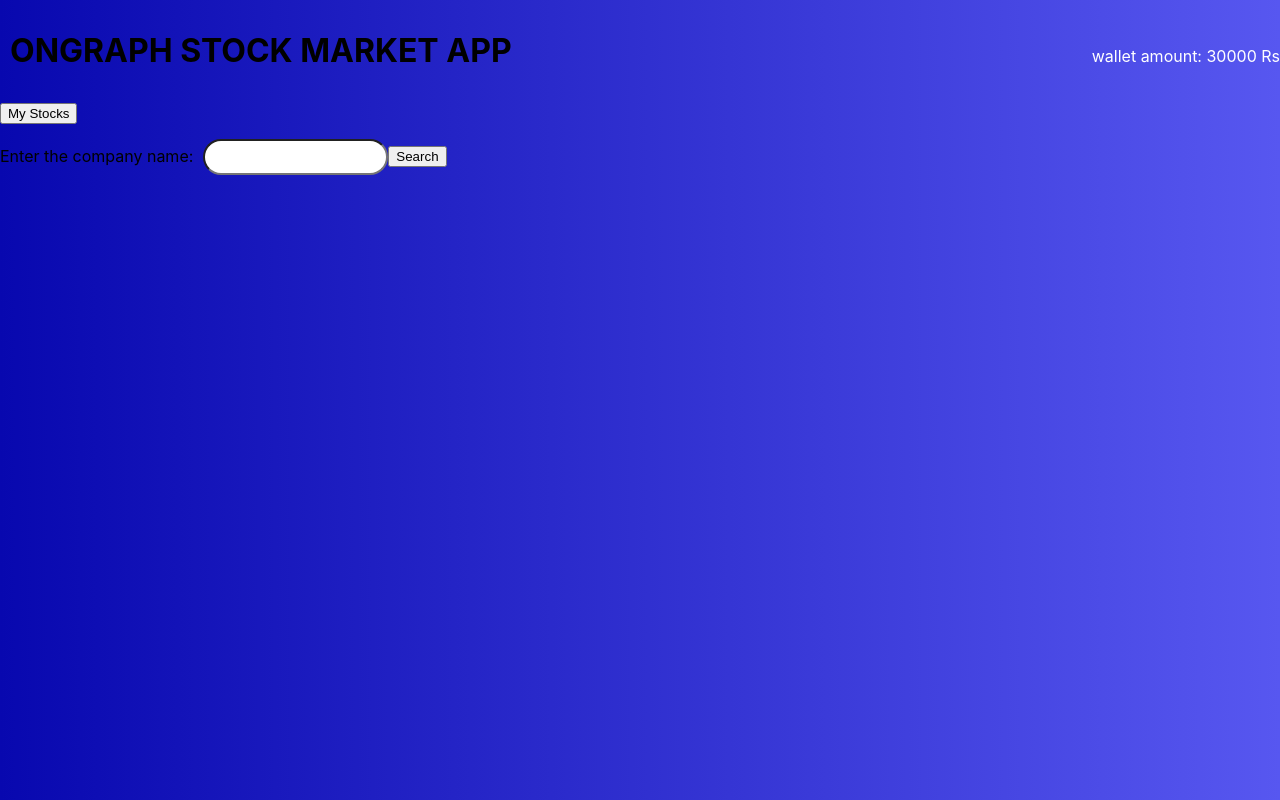
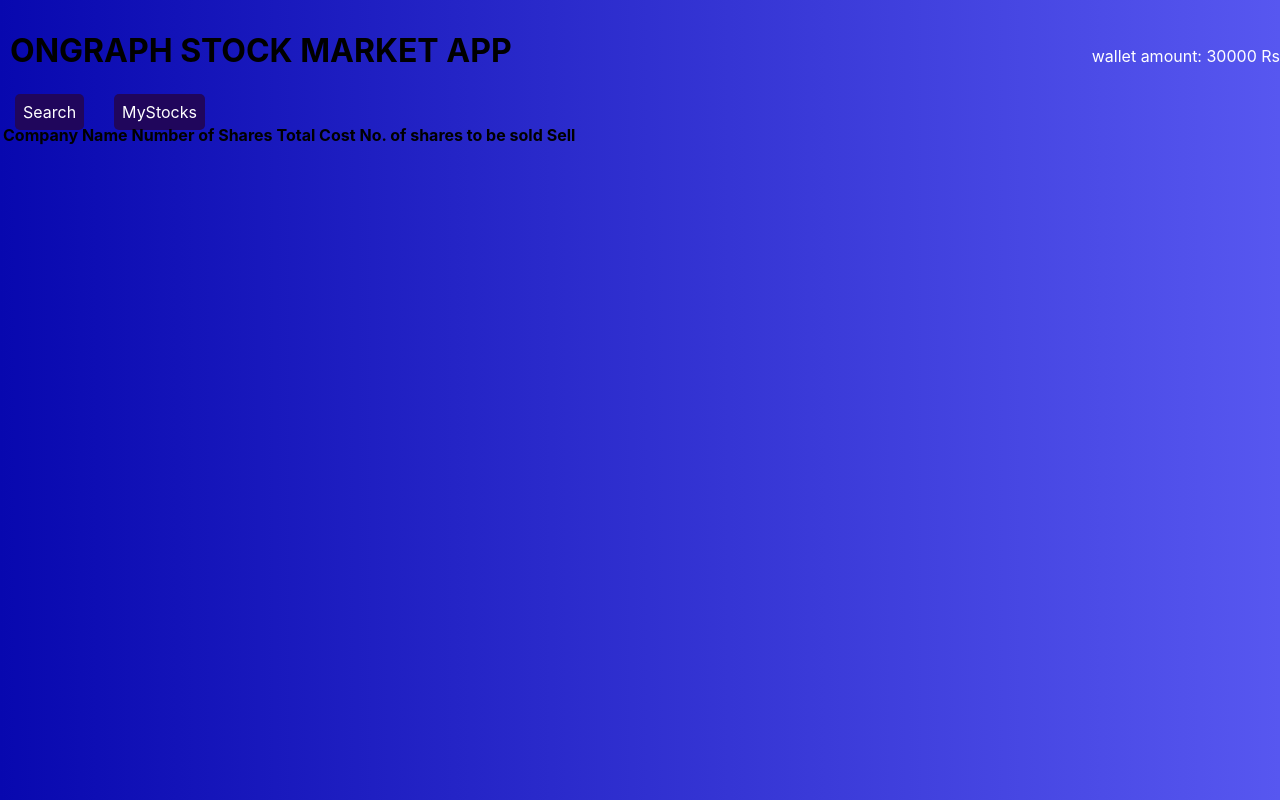
Before and after one commit to adityachebrolu1992/OGT-StockMarketApp, a React (Create React App) app in the folder ogt-stockmarketapp/: page /myStocks in a window 1280 px wide. Built offline with nearby package versions, Linux system fonts and the light colour scheme.

Commit message:
router added, one minor bug still remaining

```diff
--- a/ogt-stockmarketapp/package.json
+++ b/ogt-stockmarketapp/package.json
@@ -10,6 +10,7 @@
     "react": "^17.0.2",
     "react-dom": "^17.0.2",
     "react-redux": "^7.2.5",
+    "react-router-dom": "^5.3.0",
     "react-scripts": "4.0.3",
     "web-vitals": "^1.0.1"
   },
--- a/ogt-stockmarketapp/src/App.css
+++ b/ogt-stockmarketapp/src/App.css
@@ -8,3 +8,11 @@
 #wallet-text {
   color: white;
 }
+.router-links{
+  text-decoration: none;
+  color: white;
+  margin: 0 15px;
+  padding: 8px;
+  background-color: rgb(32, 6, 92);
+  border-radius: 5px;
+}
--- a/ogt-stockmarketapp/src/App.js
+++ b/ogt-stockmarketapp/src/App.js
@@ -3,6 +3,7 @@ import './App.css';
 import Search from './Search';
 import Header from './Header';
 import MyList from './MyList';
+import { BrowserRouter as Router, Switch, Route, Link } from "react-router-dom";
 
 function App() {
   const [myList, setMyList] = useState([]);
@@ -14,14 +15,24 @@ function App() {
   }
 
   return (
-    <div className="App">
+    <Router className="App">
       <div id="header-container">
         <Header />
         <p id="wallet-text">wallet amount: {walletAmount} Rs</p>
       </div>
-      <button onClick={switchToMyStocks}>My Stocks</button>
-      {switchFlag ? <MyList setSwitchFlag={setSwitchFlag} setMyList={setMyList} setWalletAmount={setWalletAmount} walletAmount={walletAmount} myList={myList} /> : <Search setWalletAmount={setWalletAmount} walletAmount={walletAmount} myList={myList} setMyList={setMyList} />}
-    </div>
+      <Link className="router-links" to="/search">Search</Link>
+      <Link className="router-links" to="/myStocks">MyStocks</Link>
+      {/* <button onClick={switchToMyStocks}>My Stocks</button> */}
+      <Switch>
+        <Route path="/search">
+          <Search setWalletAmount={setWalletAmount} walletAmount={walletAmount} myList={myList} setMyList={setMyList} />
+        </Route>
+        <Route path="/myStocks">
+          <MyList setSwitchFlag={setSwitchFlag} setMyList={setMyList} setWalletAmount={setWalletAmount} walletAmount={walletAmount} myList={myList} />
+        </Route>
+      </Switch>
+      {/* {switchFlag ? <MyList setSwitchFlag={setSwitchFlag} setMyList={setMyList} setWalletAmount={setWalletAmount} walletAmount={walletAmount} myList={myList} /> : <Search setWalletAmount={setWalletAmount} walletAmount={walletAmount} myList={myList} setMyList={setMyList} />} */}
+    </Router>
   );
 }
 
--- a/ogt-stockmarketapp/src/CardForList/index.jsx
+++ b/ogt-stockmarketapp/src/CardForList/index.jsx
@@ -1,6 +1,6 @@
-import React, { useState } from "react";
+import React, { useState, useEffect } from "react";
 import "./style.css";
-import { deleteStock, reduceNumberOfShares } from "../features/sharesDataList/sharesDataList";
+import { reduceNumberOfShares } from "../features/sharesDataList/sharesDataList";
 import { useDispatch } from "react-redux";
 
 export default function CardForList(props) {
@@ -9,8 +9,12 @@ export default function CardForList(props) {
     const dispatch = useDispatch();
 
     const [valueOfShare, setValueOfShare] = useState(10);
-    const [totalSharesLeft, setTotalSharesLeft] = useState(props.val["numberOfShares"]);
+    const [totalSharesLeft, setTotalSharesLeft] = setTotalSharesLeft(props.val["numberOfShares"])
     const [sharesToBeSold, setSharesToBeSold] = useState(1);
+
+    // useEffect(()=>{
+    //     setTotalSharesLeft(props.val["numberOfShares"])
+    // },[])
 
     function randomValueGenerator() {
         let min = 1;
@@ -53,13 +57,15 @@ export default function CardForList(props) {
                 props.setWalletAmount((+props.walletAmount + (+sharesToBeSold * truncedTempPrice)).toFixed(2));
 
                 if (sharesToBeSold == totalSharesLeft) {
-                    dispatch(deleteStock(event));
-                    setSharesToBeSold(1);
+                    console.log("sharesToBeSold == totalSharesLeft");
+
+                    props.deleteListItem(event)
                     return;
                 } else {
                     setTotalSharesLeft(totalSharesLeft - sharesToBeSold);
-                    let reductionPayload = [event, totalSharesLeft - sharesToBeSold]
-                    dispatch(reduceNumberOfShares)
+                    let reductionPayload = [event, (totalSharesLeft - sharesToBeSold), ((+sharesToBeSold * truncedTempPrice).toFixed(2))]
+                    dispatch(reduceNumberOfShares(reductionPayload));
+                    console.log("else case ran");
                 }
                 setSharesToBeSold(1);
                 console.log(truncedTempPrice);
--- a/ogt-stockmarketapp/src/MyList/index.jsx
+++ b/ogt-stockmarketapp/src/MyList/index.jsx
@@ -1,27 +1,29 @@
 import React from "react";
 import CardForList from "../CardForList";
 import "./style.css";
-import { useSelector } from "react-redux";
+import { useSelector, useDispatch } from "react-redux";
+import { deleteStock } from "../features/sharesDataList/sharesDataList";
 
 export default function MyList(props) {
 
-
+    const dispatch = useDispatch();
     const myReduxListForMyList = useSelector(state => state.myStocks.value)
 
     function deleteListItem(itemKey) {
-        // console.log("====>>>",itemKey)
-        props.myList.splice(itemKey, 1);
-        // console.log("====>>>",props.myList)
-        props.setMyList([...props.myList])
+        // // console.log("====>>>",itemKey)
+        // props.myList.splice(itemKey, 1);
+        // // console.log("====>>>",props.myList)
+        // props.setMyList([...props.myList])
+        dispatch(deleteStock(itemKey))
     }
 
-    function goBack() {
-        props.setSwitchFlag(false)
-    }
+    // function goBack() {
+    //     props.setSwitchFlag(false)
+    // }
 
     return (
         <div>
-            <button id="back" onClick={goBack}>back</button>
+            {/* <button id="back" onClick={goBack}>back</button> */}
             <table>
                 <thead>
                     <tr>
--- a/ogt-stockmarketapp/src/Search/index.jsx
+++ b/ogt-stockmarketapp/src/Search/index.jsx
@@ -20,7 +20,7 @@ export default function Search(props) {
         let index = randomValueGenerator();
         if (searchedKeyWord.length >= 3) {
             let request = require("request");
-            let url = `https://www.alphavantage.co/query?function=SYMBOL_SEARCH&keywords=${searchedKeyWord}&apikey=` + key[index];
+            let url = `https://www.alphavantage.co/query?function=SYMBOL_SEARCH&keywords=${searchedKeyWord}&apikey=${key[index]}`;
             request.get({
                 url: url,
                 json: true,
--- a/ogt-stockmarketapp/src/features/sharesDataList/sharesDataList.js
+++ b/ogt-stockmarketapp/src/features/sharesDataList/sharesDataList.js
@@ -16,10 +16,12 @@ export const sharesDataList = createSlice({
             // console.log("i'm in redux store and array is ",state.value)
         },
         deleteStock: (state, action) => {
-            state.value.splice(action.payload, 1);
+            // state.value.splice(action.payload,1);
+            state.value = state.value.slice(0, action.payload) + state.value.slice(action.payload + 1, -1);
         },
         reduceNumberOfShares: (state, action) => {
             state.value[action.payload[0]]["numberOfShares"] = Number(action.payload[1]);
+            state.value[action.payload[0]]["costOfPurchase"] = state.value[action.payload[0]]["costOfPurchase"] - action.payload[2]
         }
 
     }
```
Also changed, not shown: 1 other file (tests, documents, lock files or other folders).
